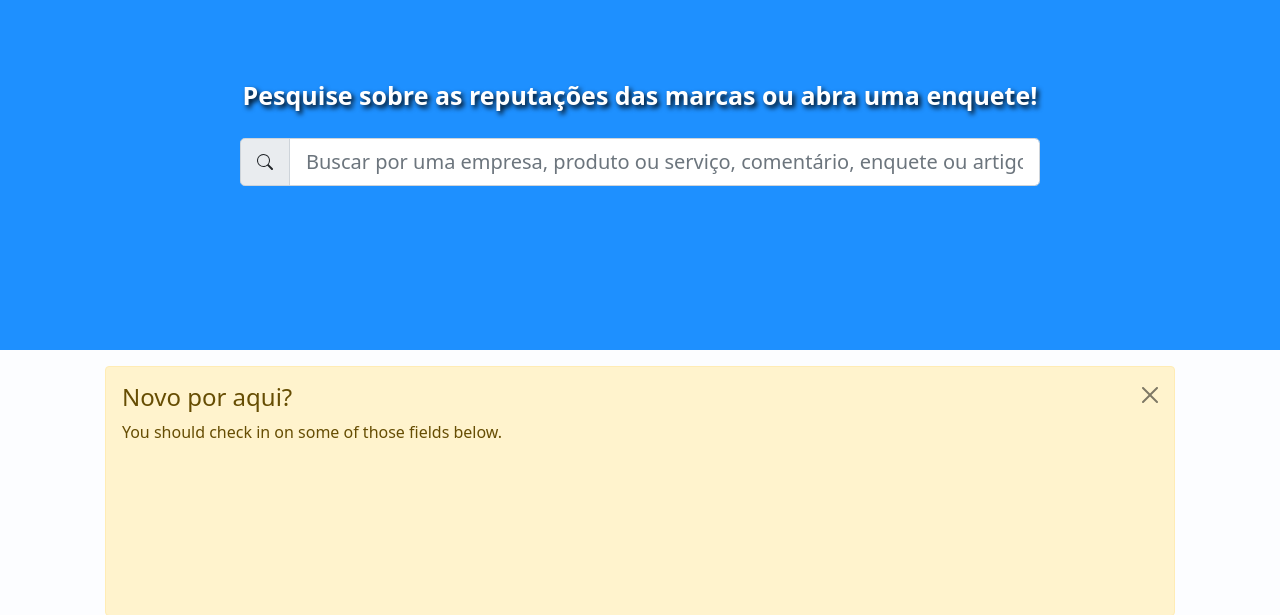
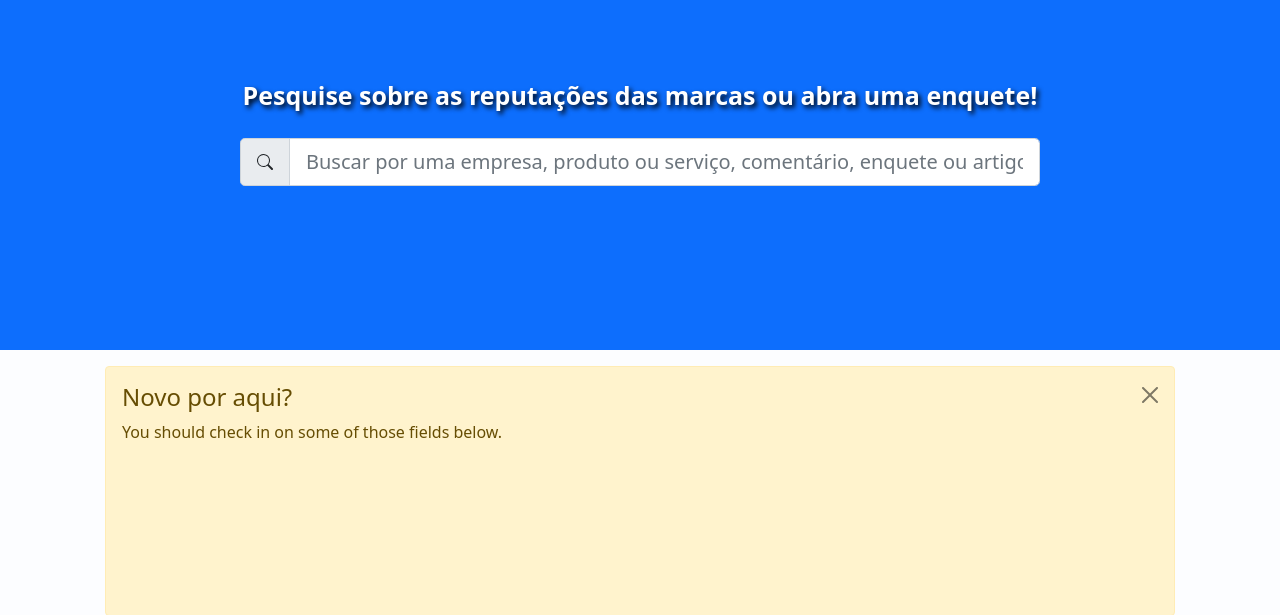
Before and after one commit to wesleystoss/valeapena, a Django app: page / in a window 1280 px wide. Shown: the part 90-705 px from the top of the page. Run offline with Django 3.2, Linux system fonts and the light colour scheme; some libraries are stand-ins or nearby versions.

Commit message:
FIX: Muda o fundo da home

```diff
--- a/templates/static/CSS/style.css
+++ b/templates/static/CSS/style.css
@@ -7,7 +7,7 @@ main{
 }
 .banner_home{
     background-color: #a3d3e8;
-    background-color: dodgerblue;
+    background-color: #0d6efd;
     height: 350px;
 }
 header{
```
